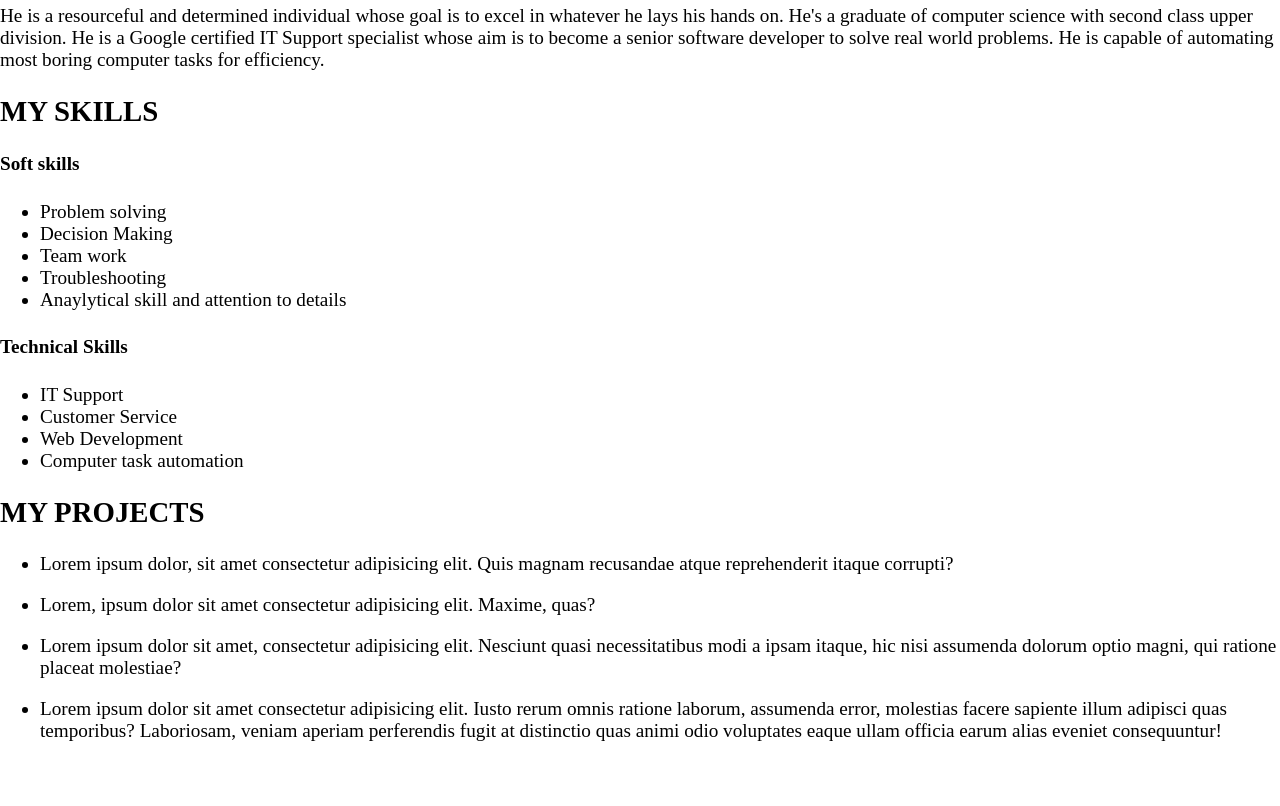
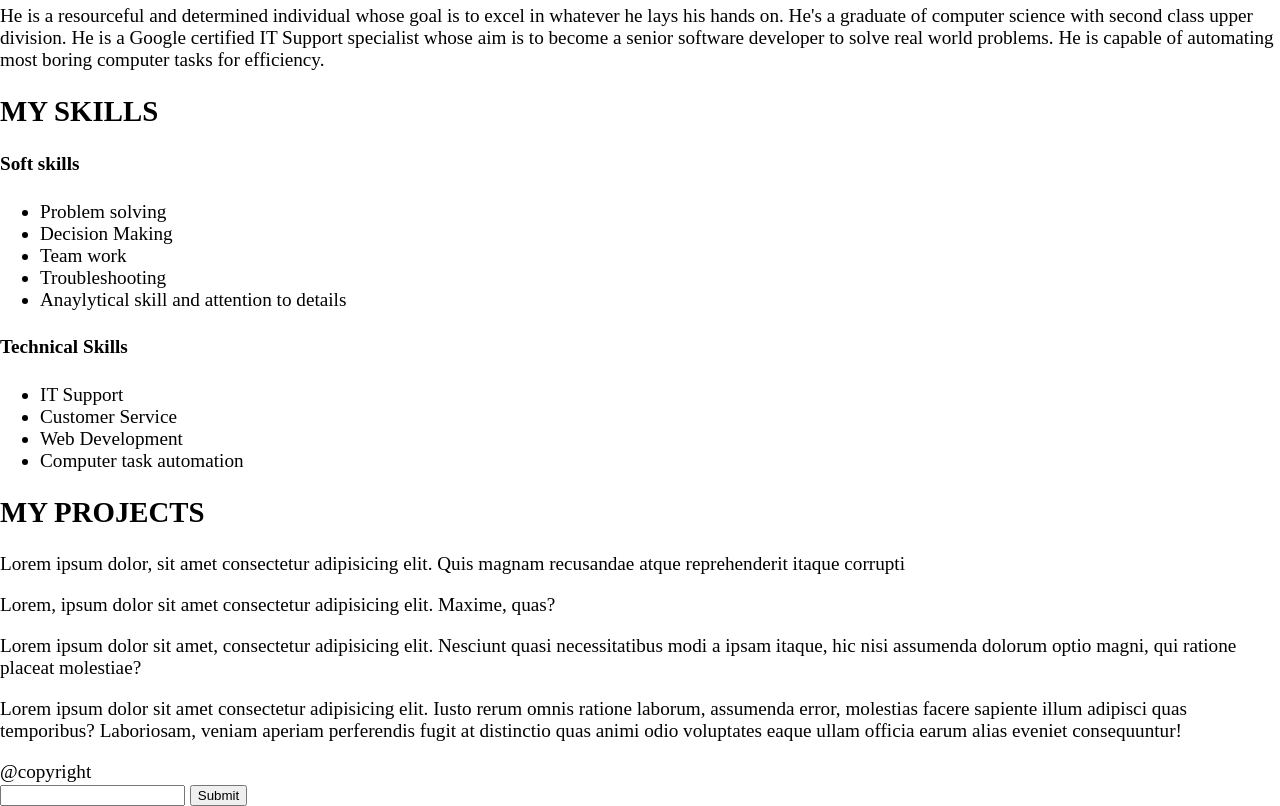
Before and after one commit to yomabd/univel_week2, a plain HTML site: page week2/week2.html in a window 1280 px wide. Shown: the part 162-968 px from the top of the page. Before the commit the page ends 923 px from the top, so only its background shows below. Drawn offline with Linux system fonts and the light colour scheme.

Commit message:
restructure the html tags with divs

```diff
--- a/week2/week2.html
+++ b/week2/week2.html
@@ -16,9 +16,12 @@
             <a href="#">Contact me</a>
         </nav>
     </div>
+    <div class="bio">
     <h1>......ABDULLAH ORIYOMI IDRIS BIO......</h1>
 
     <P>He is a resourceful and determined individual whose goal is to excel in whatever he lays his hands on. He's a graduate of computer science with second class upper division. He is a Google certified IT Support specialist whose aim is to become a senior software developer to solve real world problems. He is capable of automating most boring computer tasks for efficiency.</P>
+</div>
+<div class="skills">
     <h2>MY SKILLS</h2>
     <h4>Soft skills</h4>
     <ul>
@@ -35,12 +38,35 @@
         <li>Web Development</li>
         <li>Computer task automation</li>
     </ul>
+</div>
+<div class="projects">
     <h2>MY PROJECTS </h2>
-   <ul>
-    <li><p>Lorem ipsum dolor, sit amet consectetur adipisicing elit. Quis magnam recusandae atque reprehenderit itaque corrupti?</p></li>
-    <li><p>Lorem, ipsum dolor sit amet consectetur adipisicing elit. Maxime, quas?</p></li>
-    <li><p>Lorem ipsum dolor sit amet, consectetur adipisicing elit. Nesciunt quasi necessitatibus modi a ipsam itaque, hic nisi assumenda dolorum optio magni, qui ratione placeat molestiae?</p></li>
-    <li><p>Lorem ipsum dolor sit amet consectetur adipisicing elit. Iusto rerum omnis ratione laborum, assumenda error, molestias facere sapiente illum adipisci quas temporibus? Laboriosam, veniam aperiam perferendis fugit at distinctio quas animi odio voluptates eaque ullam officia earum alias eveniet consequuntur!</p></li>
-   </ul>
+
+    <div class="project">
+        <p>Lorem ipsum dolor, sit amet consectetur adipisicing elit. Quis magnam recusandae atque reprehenderit itaque corrupti</p>
+        <a href="#"></a>
+    </div>
+    <div class="project">
+        <p>Lorem, ipsum dolor sit amet consectetur adipisicing elit. Maxime, quas?</p>
+        <a href="#"></a>
+    </div>
+    <div class="project">
+        <p>Lorem ipsum dolor sit amet, consectetur adipisicing elit. Nesciunt quasi necessitatibus modi a ipsam itaque, hic nisi assumenda dolorum optio magni, qui ratione placeat molestiae?</p>
+        <a href="#"></a>
+    </div>
+    <div class="project">
+        <p>Lorem ipsum dolor sit amet consectetur adipisicing elit. Iusto rerum omnis ratione laborum, assumenda error, molestias facere sapiente illum adipisci quas temporibus? Laboriosam, veniam aperiam perferendis fugit at distinctio quas animi odio voluptates eaque ullam officia earum alias eveniet consequuntur!</p>
+    </div>
+  <div class="footer">
+    <div class="copyright">
+        @copyright
+    </div>
+    <div class="form">
+        <label for=""></label>
+       <input type="email" name="" id="email">
+       <input type="submit">
+    </div>
+  </div>
+</div>
 </body>
 </html>
```
